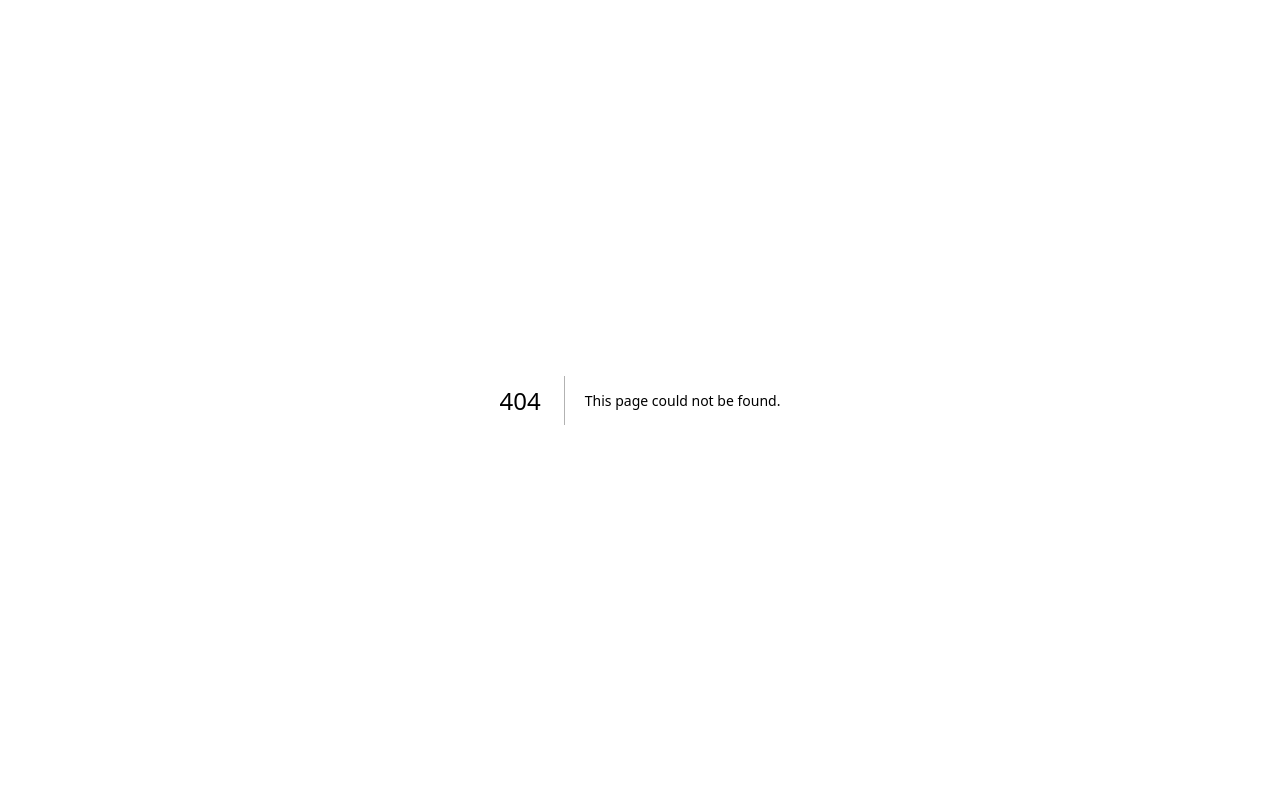
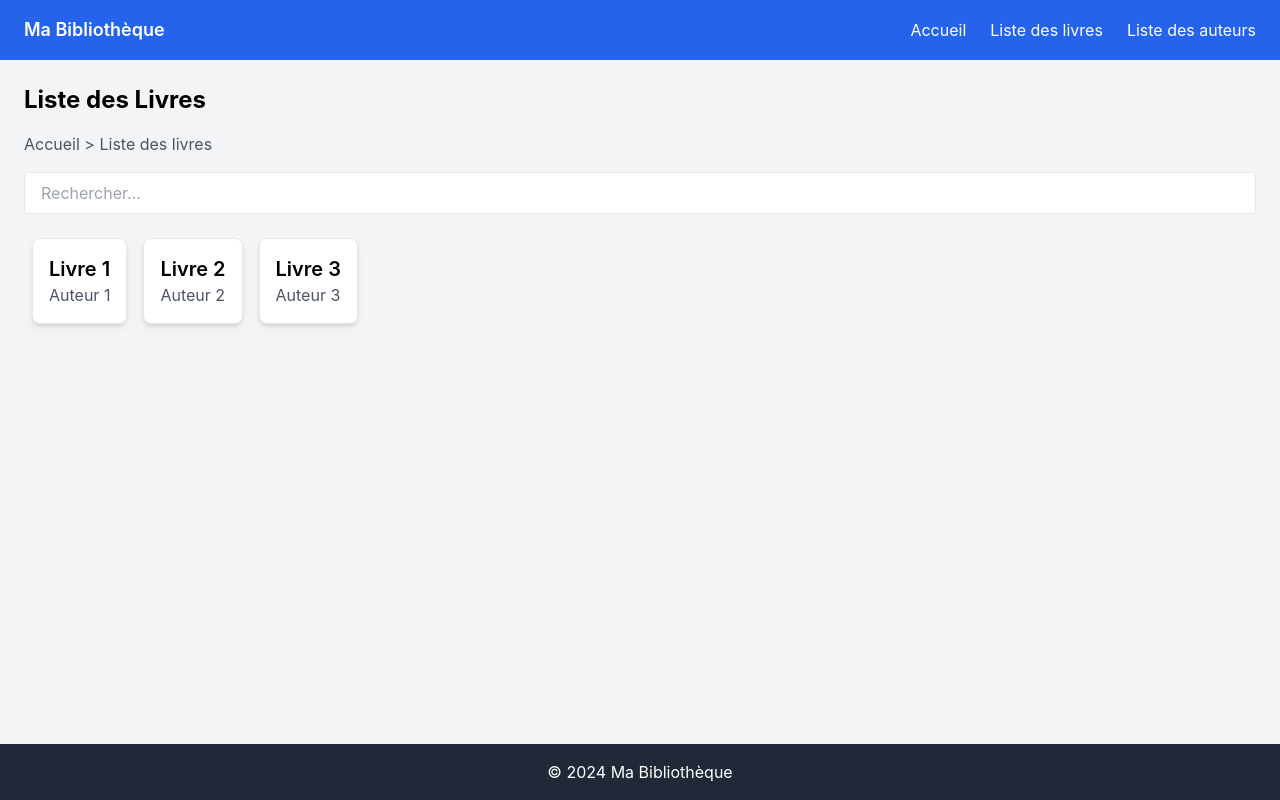
Before and after one commit to CedricDequeker/ProjetWEB_m1, a Next.js app in the folder m1-site/: page /books/page in a window 1280 px wide. Before the commit this address had no page. Built offline with nearby package versions, Linux system fonts and the light colour scheme.

Commit message:
Mise en forme réussie + réglage du problème

```diff
--- a/m1-site/src/app/App.css
+++ /dev/null
@@ -1,38 +0,0 @@
-.App {
-  text-align: center;
-}
-
-.App-logo {
-  height: 40vmin;
-  pointer-events: none;
-}
-
-@media (prefers-reduced-motion: no-preference) {
-  .App-logo {
-    animation: App-logo-spin infinite 20s linear;
-  }
-}
-
-.App-header {
-  background-color: #282c34;
-  min-height: 100vh;
-  display: flex;
-  flex-direction: column;
-  align-items: center;
-  justify-content: center;
-  font-size: calc(10px + 2vmin);
-  color: white;
-}
-
-.App-link {
-  color: #61dafb;
-}
-
-@keyframes App-logo-spin {
-  from {
-    transform: rotate(0deg);
-  }
-  to {
-    transform: rotate(360deg);
-  }
-}
--- /dev/null
+++ b/m1-site/src/app/layout.js
@@ -0,0 +1,12 @@
+// src/app/layout.js
+import "../app/styles/global.css";
+
+export default function RootLayout({ children }) {
+    return (
+        <html lang="fr">
+            <body>
+                {children}
+            </body>
+        </html>
+    );
+}
--- a/m1-site/src/app/layout.tsx
+++ /dev/null
@@ -1,16 +0,0 @@
-export const metadata = {
-  title: 'Next.js',
-  description: 'Generated by Next.js',
-}
-
-export default function RootLayout({
-  children,
-}: {
-  children: React.ReactNode
-}) {
-  return (
-    <html lang="en">
-      <body>{children}</body>
-    </html>
-  )
-}
--- a/m1-site/src/components/Layout.jsx
+++ b/m1-site/src/components/Layout.jsx
@@ -1,31 +1,38 @@
 // src/components/Layout.jsx
+import "../app/styles/global.css";
+
 
 import Link from 'next/link';
 
-const Layout = ({ children, title }) => {
+const Layout = ({ title, children }) => {
     return (
         <div className="min-h-screen flex flex-col bg-gray-100">
-            <header className="bg-blue-600 text-white p-4 shadow-md">
-                <nav className="container mx-auto">
-                    <ul className="flex space-x-4">
+            <header className="bg-blue-600 text-white">
+                <nav className="container mx-auto px-6 py-4 flex justify-between items-center">
+                    <div className="text-lg font-semibold">
+                        <Link href="/" className="text-white hover:text-blue-200">
+                            Ma Bibliothèque
+                        </Link>
+                    </div>
+                    <ul className="flex space-x-6">
                         <li>
-                            <Link href="/" className="hover:underline">Accueil</Link>
+                            <Link href="/" className="hover:text-blue-300 transition">Accueil</Link>
                         </li>
                         <li>
-                            <Link href="/books" className="hover:underline">Liste des livres</Link>
+                            <Link href="/books" className="hover:text-blue-300 transition">Liste des livres</Link>
                         </li>
                         <li>
-                            <Link href="/authors" className="hover:underline">Liste des auteurs</Link>
+                            <Link href="/authors" className="hover:text-blue-300 transition">Liste des auteurs</Link>
                         </li>
                     </ul>
                 </nav>
             </header>
-            <main className="flex-grow container mx-auto p-4">
-                <h1 className="text-2xl font-bold mb-4">{title}</h1>
+            <main className="flex-grow container mx-auto p-6">
+                {title && <h1 className="text-2xl font-bold mb-4">{title}</h1>}
                 {children}
             </main>
-            <footer className="bg-gray-800 text-white text-center p-4 mt-auto">
-                &copy; {new Date().getFullYear()} Votre Nom
+            <footer className="bg-gray-800 text-white text-center p-4">
+                &copy; {new Date().getFullYear()} Ma Bibliothèque
             </footer>
         </div>
     );
--- /dev/null
+++ b/m1-site/src/pages/authors/page.jsx
@@ -0,0 +1,44 @@
+// src/app/authors/page.jsx
+
+"use client";
+
+import Layout from '@/components/Layout';
+import Breadcrumb from '@/components/Breadcrumb';
+import SearchBar from '@/components/SearchBar';
+import { useState } from 'react';
+
+const AuthorsPage = () => {
+    const breadcrumbPaths = [
+        { href: '/', label: 'Accueil' },
+        { href: '/authors', label: 'Liste des auteurs' }
+    ];
+
+    const [searchTerm, setSearchTerm] = useState('');
+
+    // Exemple de données d'auteurs
+    const authors = [
+        { id: 1, name: 'Auteur 1' },
+        { id: 2, name: 'Auteur 2' },
+        { id: 3, name: 'Auteur 3' }
+    ];
+
+    const filteredAuthors = authors.filter(author =>
+        author.name.toLowerCase().includes(searchTerm.toLowerCase())
+    );
+
+    return (
+        <Layout title="Liste des Auteurs"> {/* Passer le titre ici */}
+            <Breadcrumb paths={breadcrumbPaths} />
+            <SearchBar onSearch={setSearchTerm} />
+            <div className="flex flex-wrap">
+                {filteredAuthors.map((author) => (
+                    <div key={author.id} className="border p-4 m-2">
+                        <h2 className="text-lg font-semibold">{author.name}</h2>
+                    </div>
+                ))}
+            </div>
+        </Layout>
+    );
+};
+
+export default AuthorsPage;
--- /dev/null
+++ b/m1-site/src/pages/books/page.jsx
@@ -0,0 +1,42 @@
+// src/app/books/page.jsx
+
+"use client";
+
+import Layout from '@/components/Layout';
+import Breadcrumb from '@/components/Breadcrumb';
+import SearchBar from '@/components/SearchBar';
+import BookCard from '@/components/BookCard';
+import { useState } from 'react';
+
+const BooksPage = () => {
+    const breadcrumbPaths = [
+        { href: '/', label: 'Accueil' },
+        { href: '/books', label: 'Liste des livres' }
+    ];
+
+    const [searchTerm, setSearchTerm] = useState('');
+
+    const books = [
+        { id: 1, title: 'Livre 1', author: 'Auteur 1' },
+        { id: 2, title: 'Livre 2', author: 'Auteur 2' },
+        { id: 3, title: 'Livre 3', author: 'Auteur 3' }
+    ];
+
+    const filteredBooks = books.filter(book =>
+        book.title.toLowerCase().includes(searchTerm.toLowerCase())
+    );
+
+    return (
+        <Layout title="Liste des Livres">
+            <Breadcrumb paths={breadcrumbPaths} />
+            <SearchBar onSearch={setSearchTerm} />
+            <div className="flex flex-wrap">
+                {filteredBooks.map((book) => (
+                    <BookCard key={book.id} title={book.title} author={book.author} />
+                ))}
+            </div>
+        </Layout>
+    );
+};
+
+export default BooksPage;
--- a/m1-site/tailwind.config.js
+++ b/m1-site/tailwind.config.js
@@ -1,16 +1,15 @@
-/** @type {import('tailwindcss').Config} */
 
 
-// tailwind.config.js
+
+/** @type {import('tailwindcss').Config} */
 module.exports = {
   content: [
-    "./src/app/**/*.{js,jsx,ts,tsx}", // Inclut tous les fichiers de l'application
+    "./src/app/**/*.{js,jsx,ts,tsx}",
     "./src/pages/**/*.{js,ts,jsx,tsx,mdx}",
-    "./src/components/**/*.{js,jsx,ts,tsx}", // Inclut les composants réutilisables
-    "./src/styles/**/*.{css}",
+    "./src/components/**/*.{js,jsx,ts,tsx}",
   ],
   theme: {
     extend: {},
   },
   plugins: [],
-}
+};
```
Also changed, not shown: m1-site/src/app/authors/page.jsx (deleted, +0 -44 lines), m1-site/src/app/books/page.jsx (deleted, +0 -42 lines), m1-site/src/app/styles/global.css (renamed from m1-site/src/styles/global.css).
